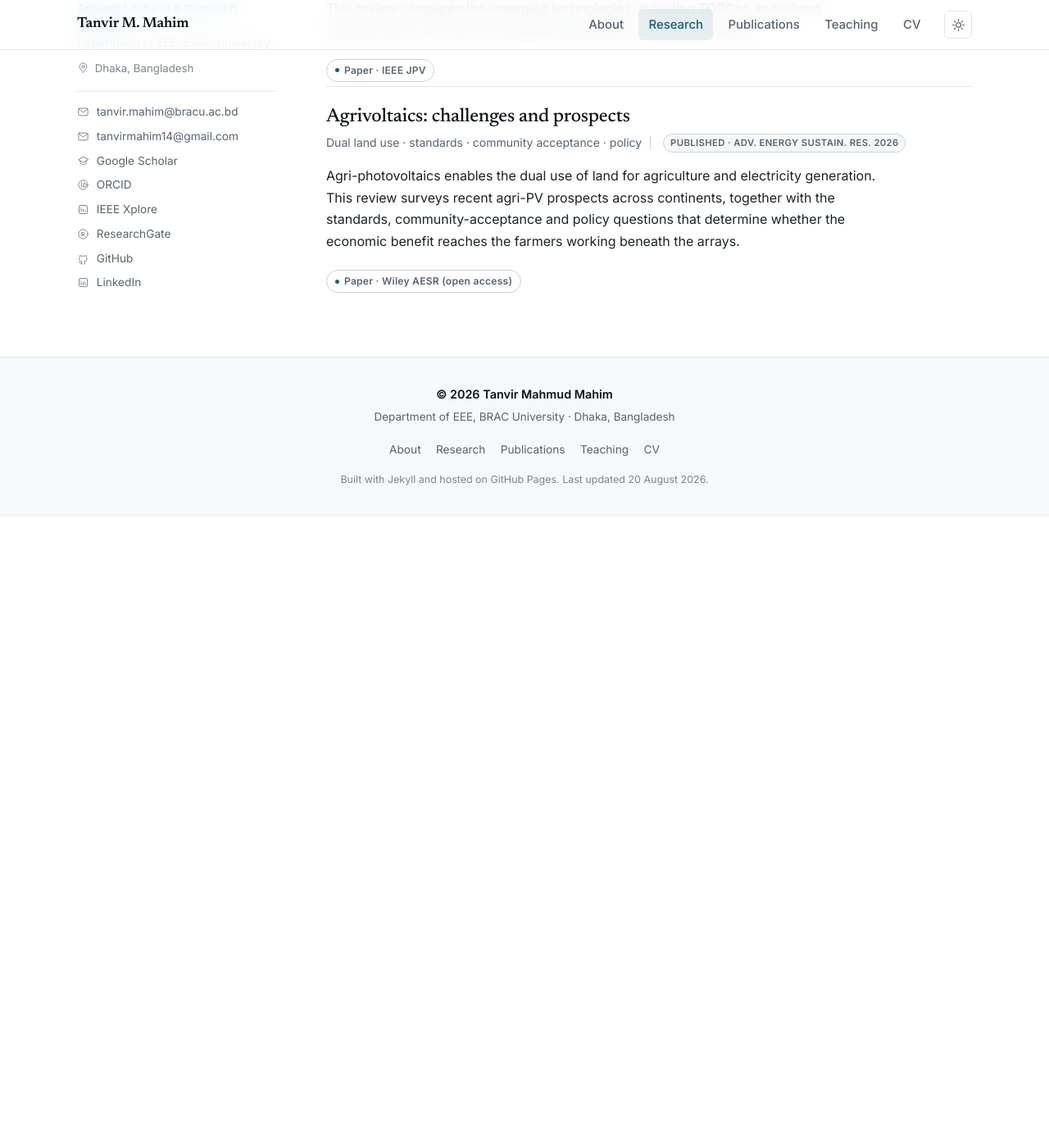
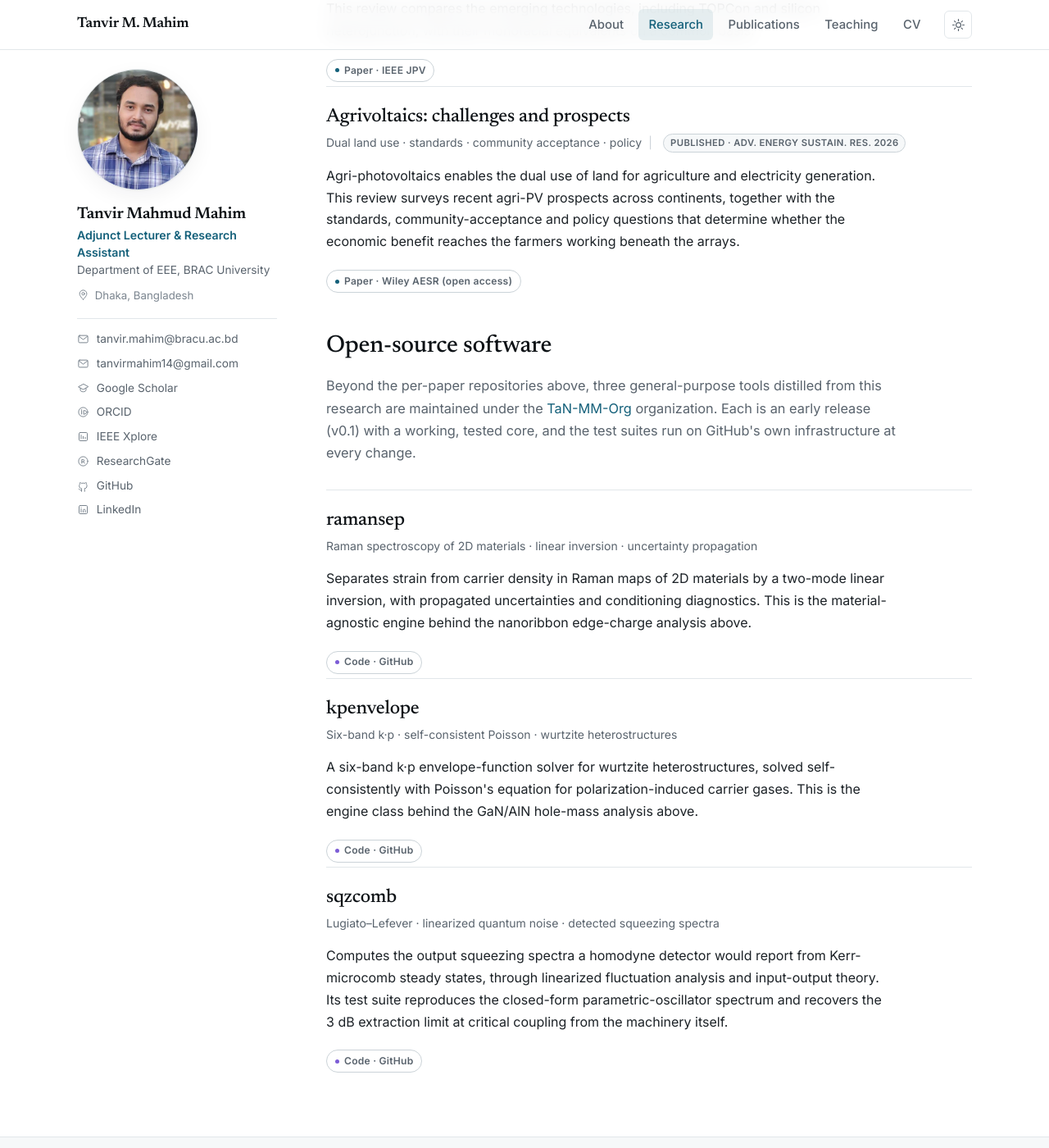
Before and after one commit to Tanvir-Mahmud-Mahim/Tanvir-Mahmud-Mahim.github.io, a Jekyll site: the page built from research.md, in a window 1280 px wide and 1400 px high, scrolled down 15765 px. Shown: the whole window at 82% size. Built offline with Jekyll 4.4.1, drawn with Linux system fonts in a browser that asks for light colours; before the commit the page ends 16395 px from its top, so only the background shows below that.

Commit message:
Update site

```diff
--- a/research.md
+++ b/research.md
@@ -282,3 +282,34 @@ Work marked <span class="tag tag-review">Under review</span> is currently in pee
     <li><a class="chip chip-paper" href="https://doi.org/10.1002/aesr.202500227" rel="noopener">Paper · Wiley AESR (open access)</a></li>
   </ul>
 </section>
+
+<h2 id="software">Open-source software</h2>
+
+<p class="section-lead">Beyond the per-paper repositories above, three general-purpose tools distilled from this research are maintained under the <a href="https://github.com/TaN-MM-Org" rel="noopener">TaN-MM-Org</a> organization. Each is an early release (v0.1) with a working, tested core, and the test suites run on GitHub's own infrastructure at every change.</p>
+
+<section class="project">
+  <h3>ramansep</h3>
+  <p class="project-meta">Raman spectroscopy of 2D materials · linear inversion · uncertainty propagation</p>
+  <p>Separates strain from carrier density in Raman maps of 2D materials by a two-mode linear inversion, with propagated uncertainties and conditioning diagnostics. This is the material-agnostic engine behind the nanoribbon edge-charge analysis above.</p>
+  <ul class="pub-actions">
+    <li><a class="chip chip-code" href="https://github.com/TaN-MM-Org/ramansep" rel="noopener">Code · GitHub</a></li>
+  </ul>
+</section>
+
+<section class="project">
+  <h3>kpenvelope</h3>
+  <p class="project-meta">Six-band k·p · self-consistent Poisson · wurtzite heterostructures</p>
+  <p>A six-band k·p envelope-function solver for wurtzite heterostructures, solved self-consistently with Poisson's equation for polarization-induced carrier gases. This is the engine class behind the GaN/AlN hole-mass analysis above.</p>
+  <ul class="pub-actions">
+    <li><a class="chip chip-code" href="https://github.com/TaN-MM-Org/kpenvelope" rel="noopener">Code · GitHub</a></li>
+  </ul>
+</section>
+
+<section class="project">
+  <h3>sqzcomb</h3>
+  <p class="project-meta">Lugiato–Lefever · linearized quantum noise · detected squeezing spectra</p>
+  <p>Computes the output squeezing spectra a homodyne detector would report from Kerr-microcomb steady states, through linearized fluctuation analysis and input-output theory. Its test suite reproduces the closed-form parametric-oscillator spectrum and recovers the 3 dB extraction limit at critical coupling from the machinery itself.</p>
+  <ul class="pub-actions">
+    <li><a class="chip chip-code" href="https://github.com/TaN-MM-Org/sqzcomb" rel="noopener">Code · GitHub</a></li>
+  </ul>
+</section>
```
Also changed, not shown: GUIDE.md (+1 -1 lines), index.md (+4 -0 lines).
